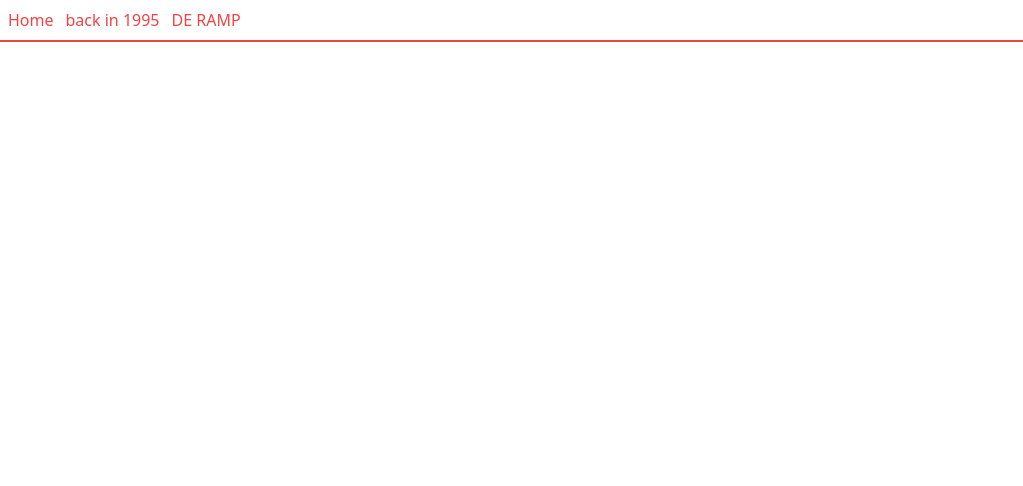
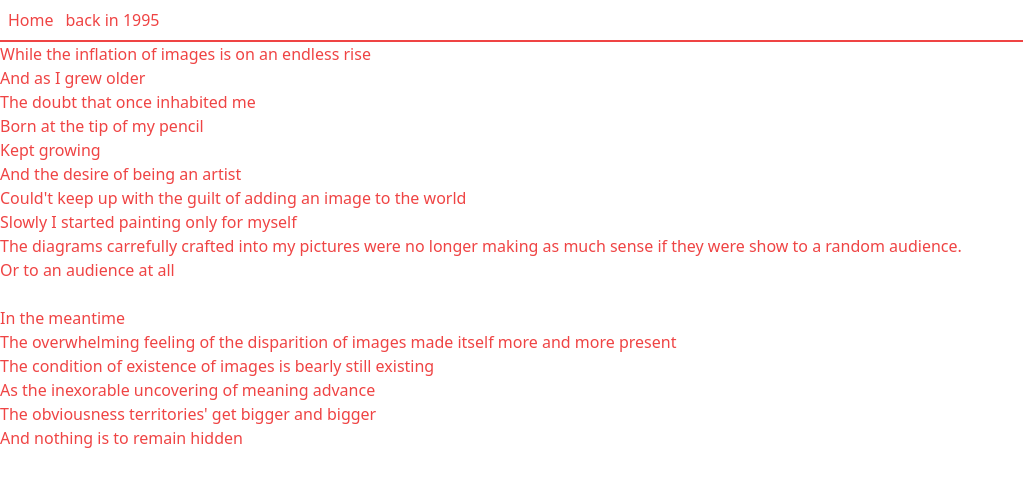
Before and after one commit to AurianGL/internet_end_credits, a React (Create React App) app: page / in a window 1280 px wide. Shown: the top 486 px of the page, without its empty margins (0-1023 px from the left). Built offline with nearby package versions, Linux system fonts and the light colour scheme.

Commit message:
added introduction text

```diff
--- /dev/null
+++ b/src/components/Text.tsx
@@ -0,0 +1,26 @@
+interface TextProps {}
+
+export const Text: React.FC<TextProps> = () => (
+  <div className="text-red-500">
+    While the inflation of images is on an endless rise <br />
+    And as I grew older <br />
+    The doubt that once inhabited me <br />
+    Born at the tip of my pencil <br />
+    Kept growing <br />
+    And the desire of being an artist <br />
+    Could't keep up with the guilt of adding an image to the world
+    <br />
+    Slowly I started painting only for myself <br />
+    The diagrams carrefully crafted into my pictures were no longer making as
+    much sense if they were show to a random audience. <br />
+    Or to an audience at all <br />
+    <br />
+    In the meantime <br />
+    The overwhelming feeling of the disparition of images made itself more and
+    more present <br />
+    The condition of existence of images is bearly still existing <br />
+    As the inexorable uncovering of meaning advance<br />
+    The obviousness territories' get bigger and bigger <br />
+    And nothing is to remain hidden <br />
+  </div>
+);
--- a/src/components/index.ts
+++ b/src/components/index.ts
@@ -1 +1,2 @@
-export {Canvas} from './Canvas'
+export { Canvas } from "./Canvas";
+export { Text } from "./Text";
--- a/src/pages/Home.tsx
+++ b/src/pages/Home.tsx
@@ -1,5 +1,6 @@
 import React from "react";
 import { Link } from "react-router-dom";
+import { Text } from "../components";
 
 interface HomeProps {}
 
@@ -7,23 +8,21 @@ export const Home: React.FC<HomeProps> = (props) => {
   return (
     <div className="w-full h-full">
       <nav className="text-red-500">
-        <ul  className="flex gap-3 p-2 border-red-500 border-b-2">
+        <ul className="flex gap-3 p-2 border-red-500 border-b-2">
           <li>
-            <Link to="/" className='text-orange-600 bg-blue '>
+            <Link to="/" className="text-orange-600 bg-blue ">
               Home
-              </Link>
+            </Link>
           </li>
           <li>
             <Link to="/1995">back in 1995</Link>
           </li>
-          <li>
+          {/* <li>
             <Link to="/deramp">DE RAMP</Link>
-          </li>
+          </li> */}
         </ul>
       </nav>
-      <div>
-
-      </div>
+      <Text />
     </div>
   );
 };
```
